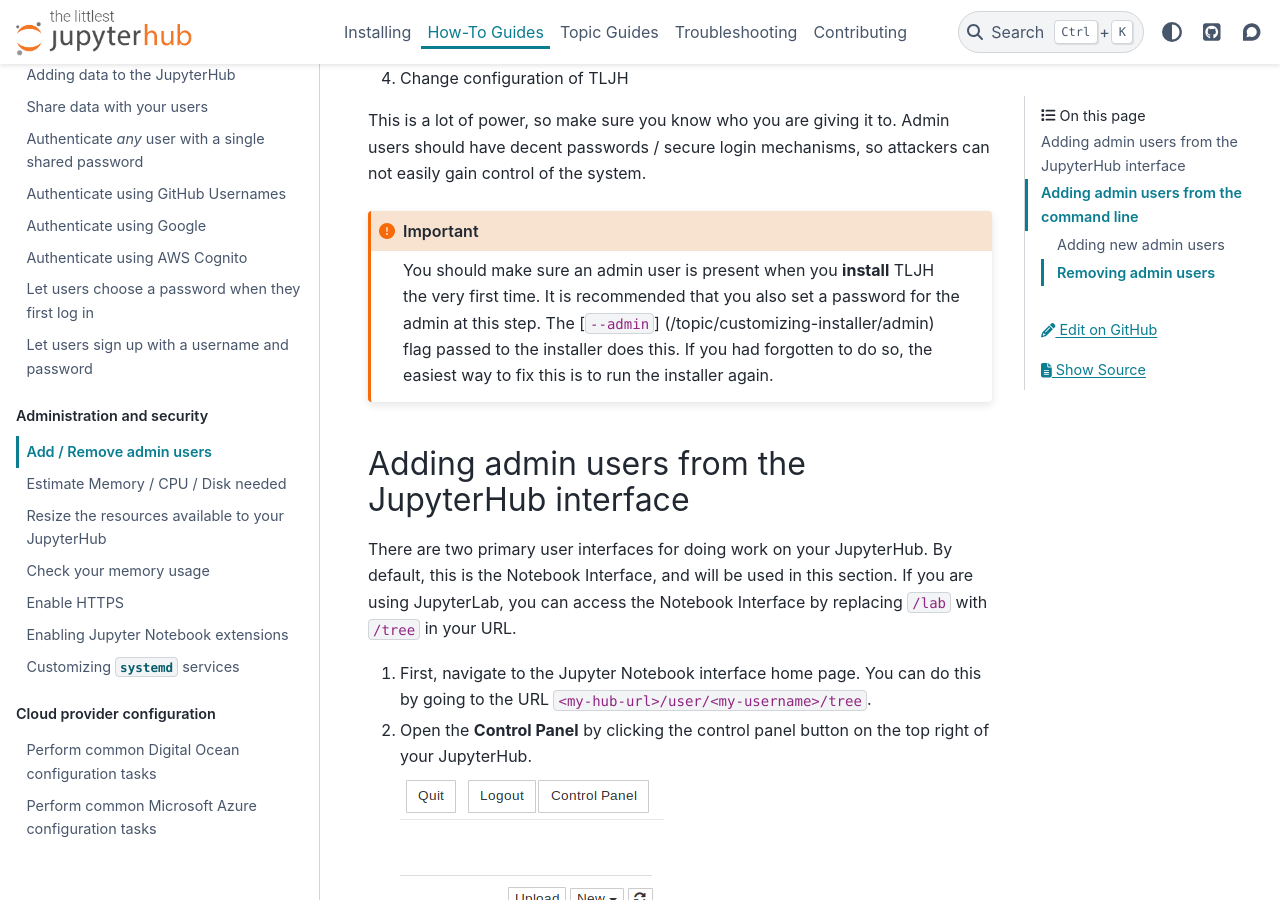
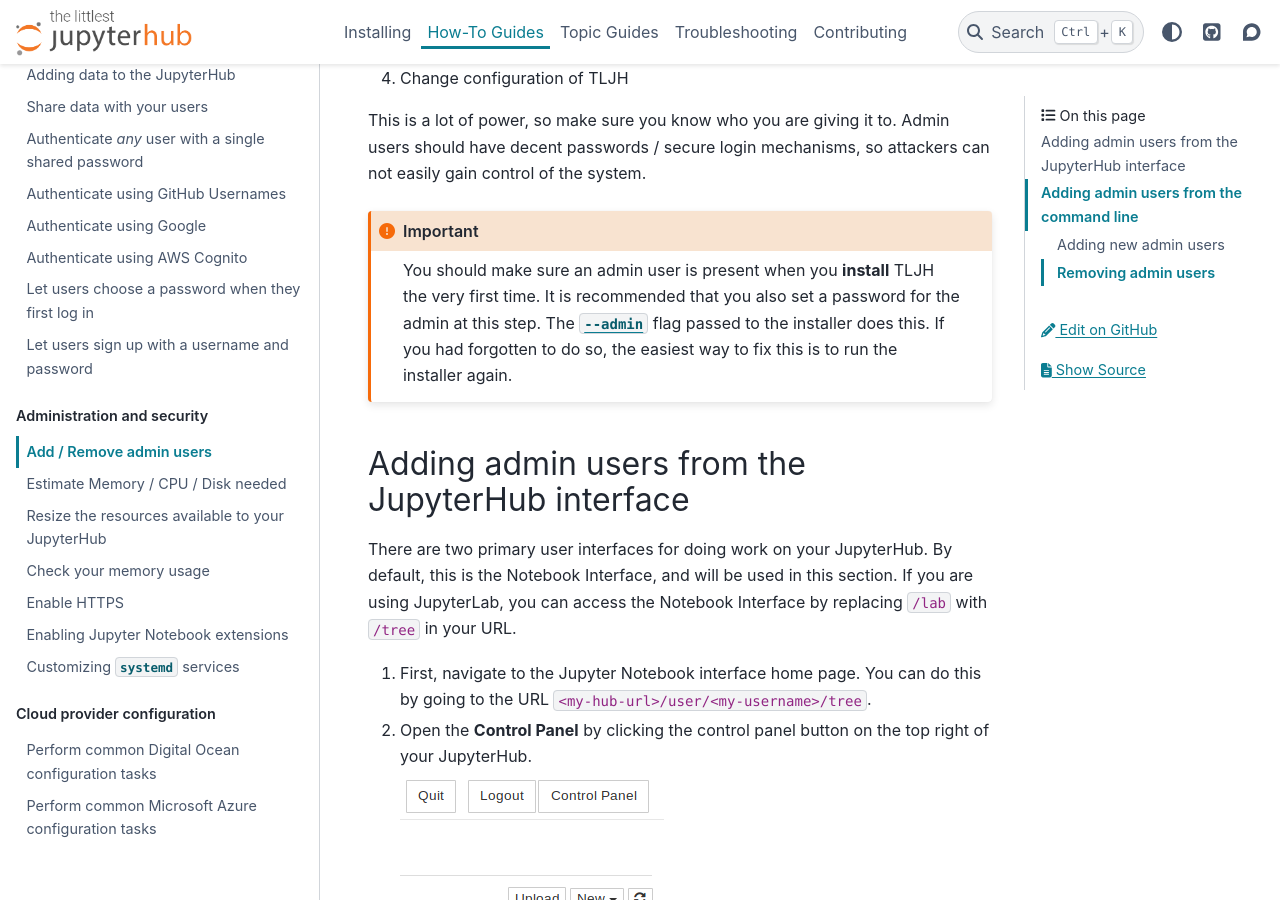
Before and after one commit to jupyterhub/the-littlest-jupyterhub, a Sphinx documentation site: the page built from docs/howto/admin/admin-users.md, in a window 1280 px wide and 900 px high, scrolled down 307 px. Built offline with Sphinx 7.4.7 and the PyData theme 0.15.4, drawn with Linux system fonts in a browser that asks for light colours; pages that are not in the unit, such as notebooks, are missing from menus.

Commit message:
Fix broken link to admin page

```diff
--- a/docs/howto/admin/admin-users.md
+++ b/docs/howto/admin/admin-users.md
@@ -17,7 +17,7 @@
 :::{important}
 You should make sure an admin user is present when you **install** TLJH
 the very first time. It is recommended that you also set a password
-for the admin at this step. The [`--admin`] (/topic/customizing-installer/admin)
+for the admin at this step. The [`--admin`](#howto-admin-admin-users)
 flag passed to the installer does this. If you had forgotten to do so, the
 easiest way to fix this is to run the installer again.
 :::
```
